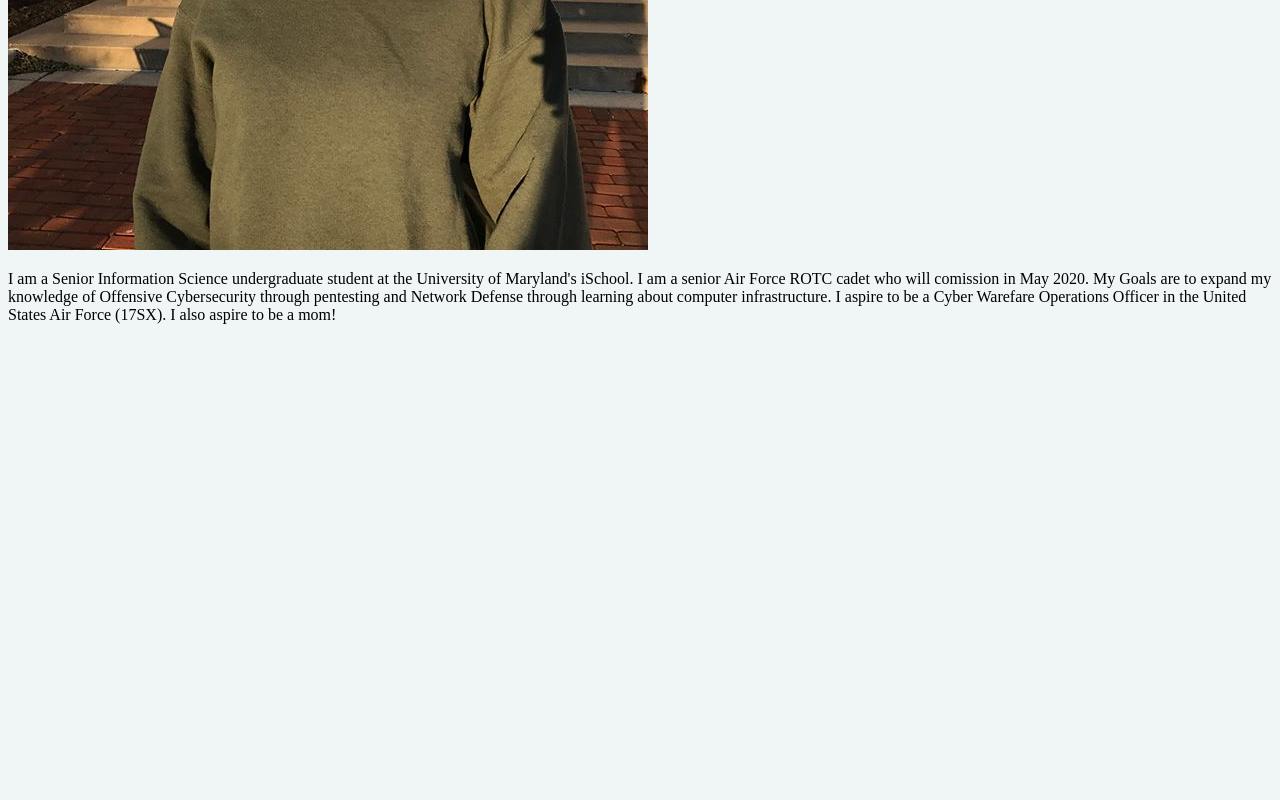
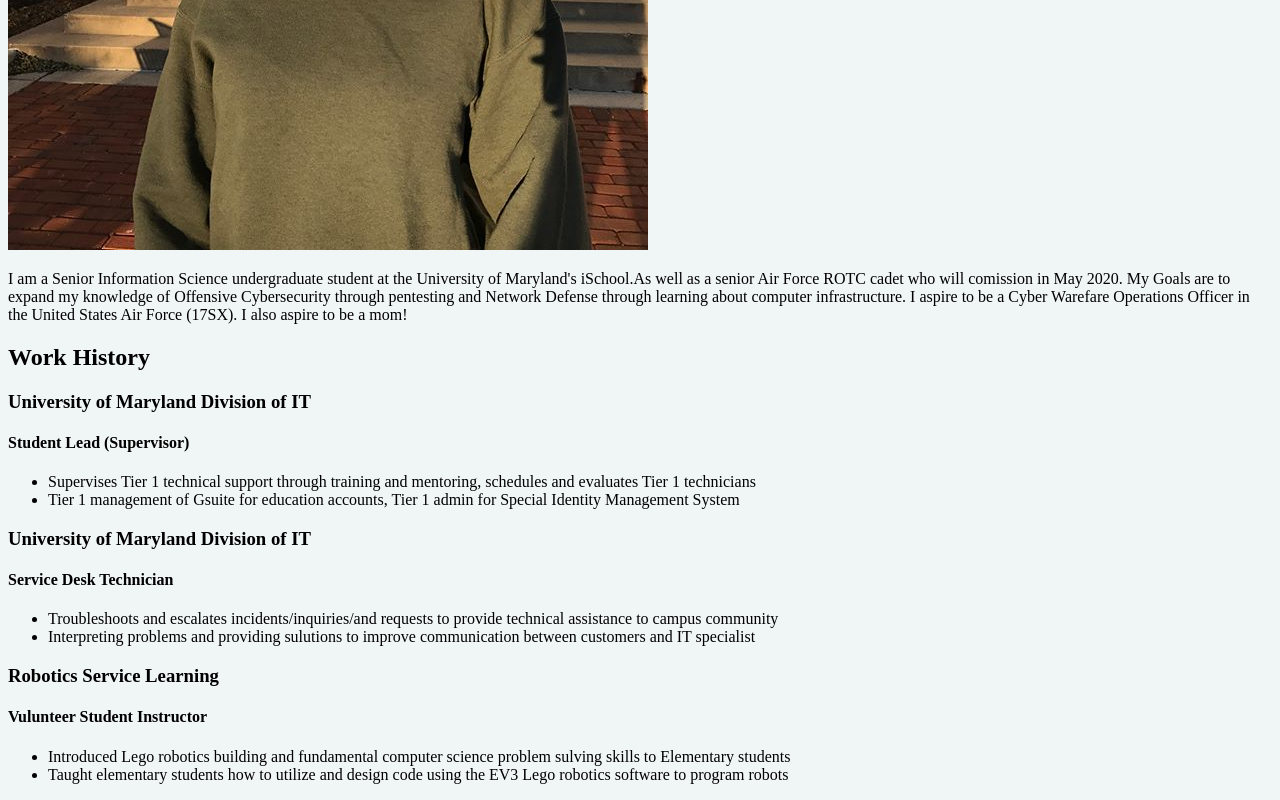
Before and after one commit to DanielleLewis017/DaniellesNotebook, a plain HTML site: page index.html in a window 1280 px wide. Shown: the part 517-1317 px from the top of the page. Before the commit the page ends 857 px from the top, so only its background shows below. Drawn offline with Linux system fonts and the light colour scheme.

Commit message:
Update index.html

```diff
--- a/index.html
+++ b/index.html
@@ -15,18 +15,40 @@
     <div class="goals">
        <!-- Q1-4 First div-->
        <h2>Career Goals</h2>
-       <img srcset="SmilingPic.jpg" alt="Black American woman">
-       <p>I am a Senior Information Science undergraduate student at the University of Maryland's iSchool.
-        I am a senior Air Force ROTC cadet who will comission in May 2020. My Goals are to expand my knowledge
+       <img id="profile" srcset="SmilingPic.jpg" alt="Black American woman">
+       <p>I am a Senior Information Science undergraduate student at the University of Maryland's iSchool.As well
+        as a senior Air Force ROTC cadet who will comission in May 2020. My Goals are to expand my knowledge
         of Offensive Cybersecurity through pentesting and Network Defense through learning about computer
         infrastructure. I aspire to be a Cyber Warefare Operations Officer in the United States Air Force (17SX).
         I also aspire to be a mom! </p>
-
-
     </div>
     <div class="wk_history">
         <!-- Q1-5 Second div-->
-
+        <h2> Work History</h2>
+        <h3>University of Maryland Division of IT</h3>
+        <h4>Student Lead (Supervisor)</h2>
+            <ul>
+                <li>Supervises Tier 1 technical support through training and mentoring,
+                    schedules and evaluates Tier 1 technicians</li>
+                <li>Tier 1 management of Gsuite for education accounts,
+                     Tier 1 admin for Special Identity Management System</li>
+            </ul>
+        <h3>University of Maryland Division of IT</h3>
+        <h4>Service Desk Technician</h2>
+        <ul>
+                <li>Troubleshoots and escalates incidents/inquiries/and requests
+                     to provide technical assistance to campus community</li>
+                <li>Interpreting problems and providing sulutions to improve
+                    communication between customers and IT specialist</li>
+            </ul>
+        <h3>Robotics Service Learning</h3>
+        <h4>Vulunteer Student Instructor</h2>
+        <ul>
+                <li>Introduced Lego robotics building and fundamental computer science
+                    problem sulving skills to Elementary students</li>
+                <li>Taught elementary students how to utilize and design code using
+                     the EV3 Lego robotics software to program robots</li>
+            </ul>
     </div>
 </div>
 
```
